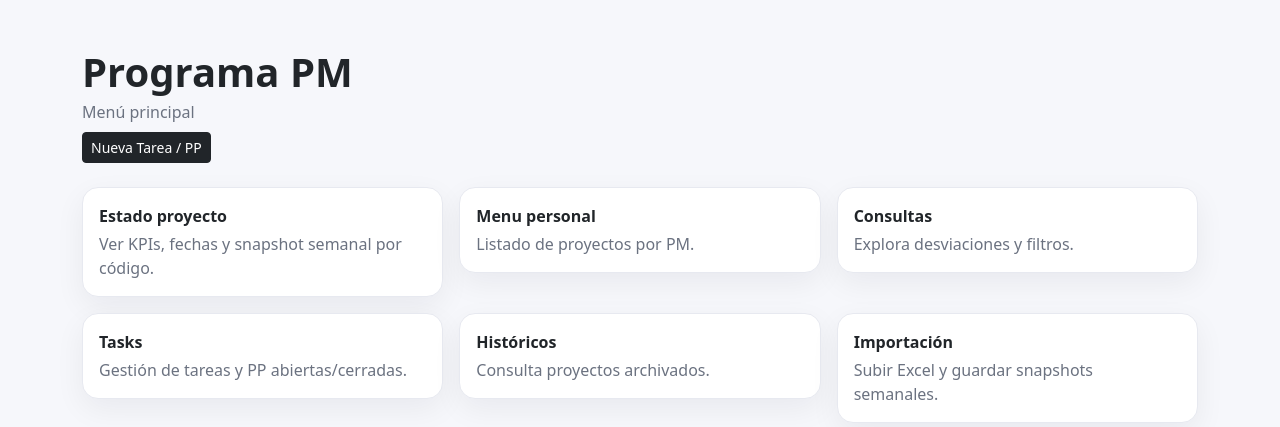
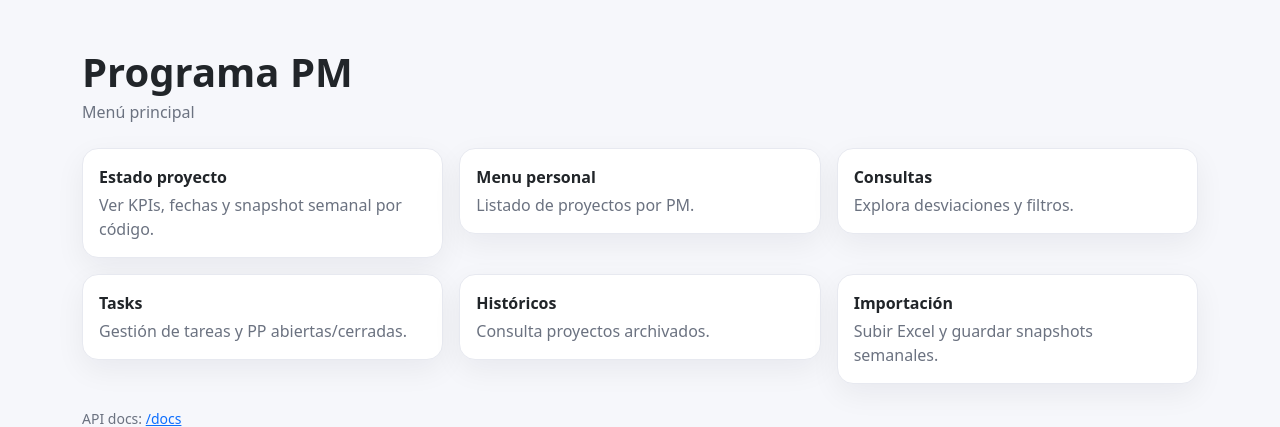
Before and after one commit to AlvaroAPPs/PM_APP, a FastAPI app: page / in a window 1280 px wide. Shown: the top 427 px of the page. Run offline with FastAPI, Linux system fonts and the light colour scheme; some libraries are stand-ins or nearby versions.

Commit message:
Eliminar acceso rápido Nueva Tarea/PP del menú principal

```diff
--- a/templates/index.html
+++ b/templates/index.html
@@ -17,7 +17,6 @@
     <div class="mb-4">
       <h1 class="fw-bold mb-1">Programa PM</h1>
       <div class="muted">Menú principal</div>
-      <div class="mt-2"><a class="btn btn-dark btn-sm" href="/tasks?new=1">Nueva Tarea / PP</a></div>
     </div>
 
     <div class="row g-3">
```
